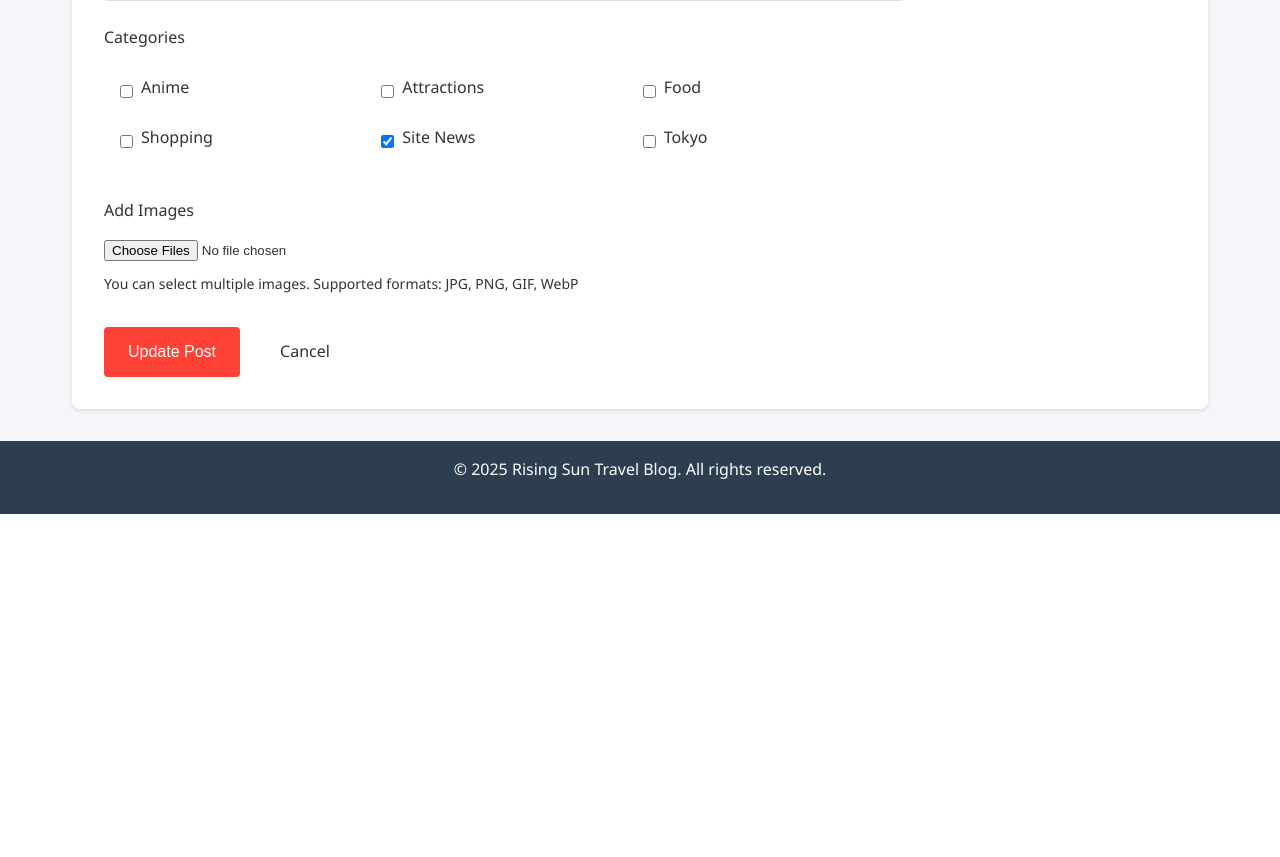
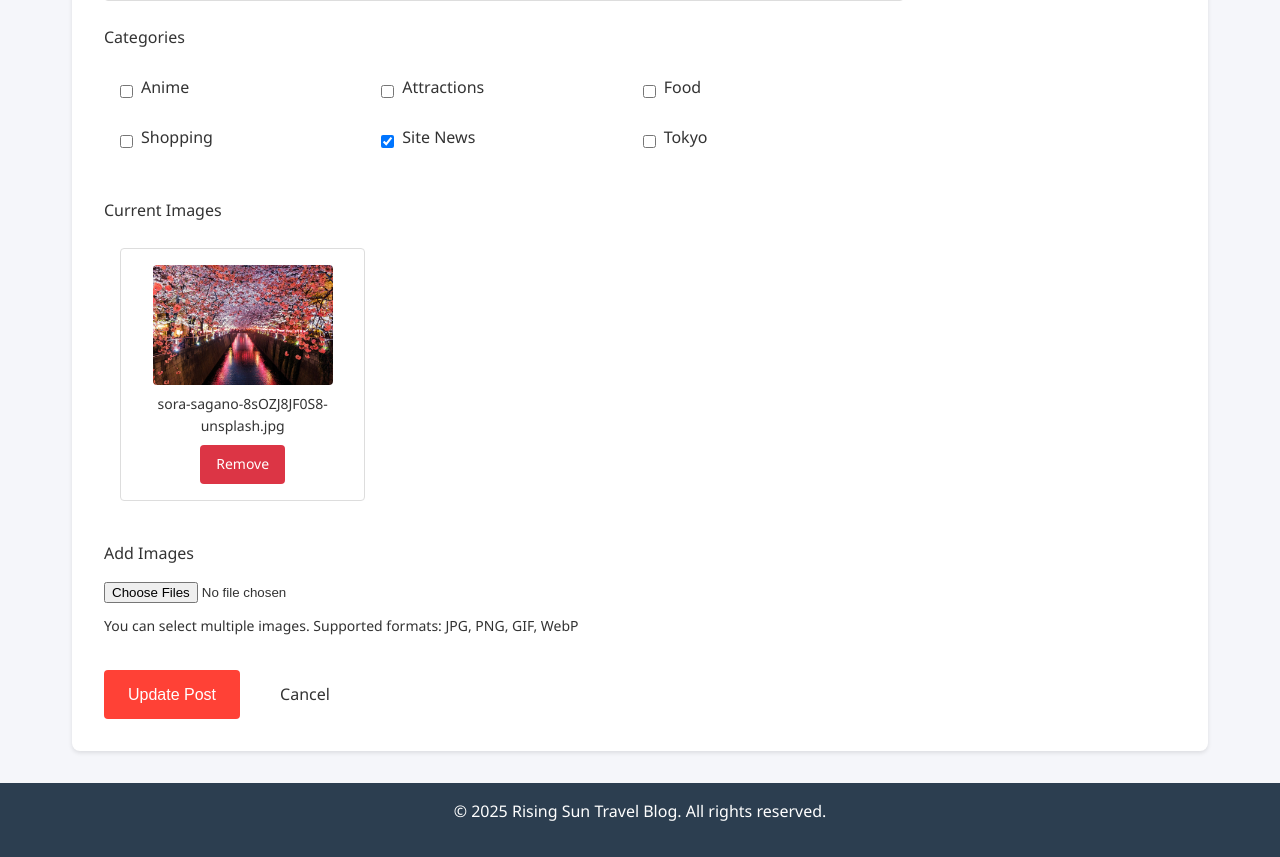
Before and after one commit to DSalangoste/Web-Development-2-Final-Project-, a PHP site: the page made by edit_post.php in a window 1280 px wide. Shown: the part 871-1728 px from the top of the page. Before the commit the page ends 1385 px from the top, so only its background shows below. Run offline with PHP 8.4, Linux system fonts and the light colour scheme; a user stored in the database is signed in; data comes from the database, SQL or seed files in the repository; some libraries are stand-ins or nearby versions.

Commit message:
Add image removal functionality for posts

```diff
--- a/edit_post.php
+++ b/edit_post.php
@@ -48,6 +48,11 @@ try {
 
     // Get existing post categories
     $post_categories = $post['category_ids'] ? explode(',', $post['category_ids']) : [];
+
+    // Get existing images for this post
+    $stmt = $pdo->prepare("SELECT * FROM images WHERE post_id = ?");
+    $stmt->execute([$post_id]);
+    $existing_images = $stmt->fetchAll(PDO::FETCH_ASSOC);
 
     $pageTitle = "Edit Post - " . htmlspecialchars($post['title']);
     include 'includes/header.php';
@@ -104,6 +109,29 @@ try {
                     <?php endforeach; ?>
                 </div>
             </div>
+
+            <?php if (!empty($existing_images)): ?>
+            <div class="form-group">
+                <label>Current Images</label>
+                <div class="existing-images">
+                    <?php foreach ($existing_images as $image): ?>
+                        <div class="image-item">
+                            <img src="<?= htmlspecialchars($image['file_path']) ?>"
+                                 alt="Post image"
+                                 class="post-image-thumbnail">
+                            <div class="image-info">
+                                <span class="image-name"><?= htmlspecialchars($image['original_filename']) ?></span>
+                                <a href="remove_image.php?post_id=<?= $post['post_id'] ?>"
+                                   class="button danger"
+                                   onclick="return confirm('Are you sure you want to remove this image?')">
+                                    Remove
+                                </a>
+                            </div>
+                        </div>
+                    <?php endforeach; ?>
+                </div>
+            </div>
+            <?php endif; ?>
 
             <div class="form-group">
                 <label for="image">Add Images</label>
@@ -256,6 +284,59 @@ try {
     background-color: var(--border-color);
 }
 
+.button.danger {
+    background-color: #dc3545;
+    color: white;
+    font-size: 0.875rem;
+    padding: 0.5rem 1rem;
+}
+
+.button.danger:hover {
+    background-color: #c82333;
+}
+
+.existing-images {
+    display: grid;
+    grid-template-columns: repeat(auto-fill, minmax(200px, 1fr));
+    gap: 1rem;
+    padding: 1rem;
+    background: var(--bg-light);
+    border-radius: 4px;
+}
+
+.image-item {
+    display: flex;
+    flex-direction: column;
+    align-items: center;
+    gap: 0.5rem;
+    padding: 1rem;
+    background: white;
+    border-radius: 4px;
+    border: 1px solid var(--border-color);
+}
+
+.post-image-thumbnail {
+    max-width: 100%;
+    height: 120px;
+    object-fit: cover;
+    border-radius: 4px;
+}
+
+.image-info {
+    display: flex;
+    flex-direction: column;
+    align-items: center;
+    gap: 0.5rem;
+    width: 100%;
+}
+
+.image-name {
+    font-size: 0.875rem;
+    color: var(--text-muted);
+    text-align: center;
+    word-break: break-word;
+}
+
 .alert {
     padding: 1rem;
     border-radius: 4px;
```
Also changed, not shown: remove_image.php (added, +53 -0 lines), 1 other file.
